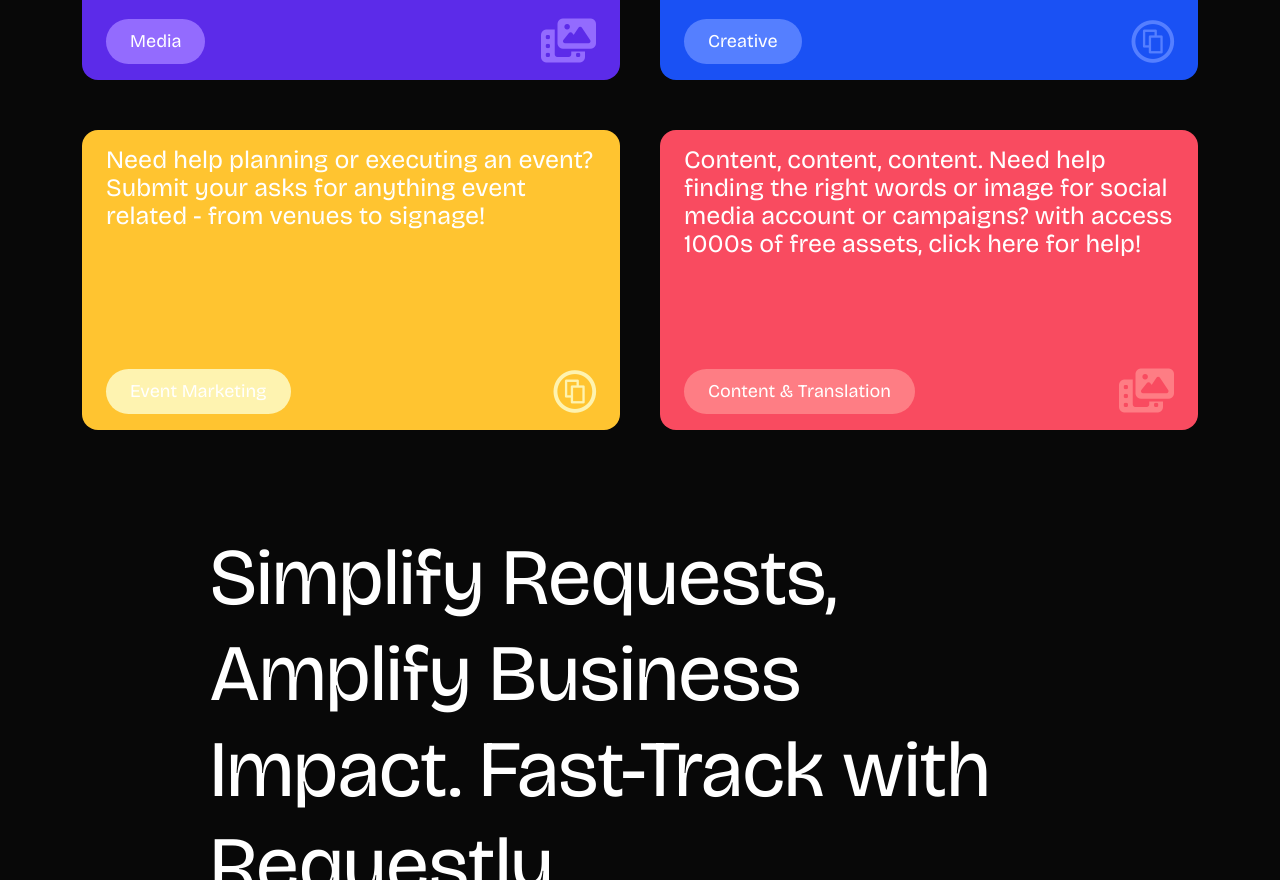
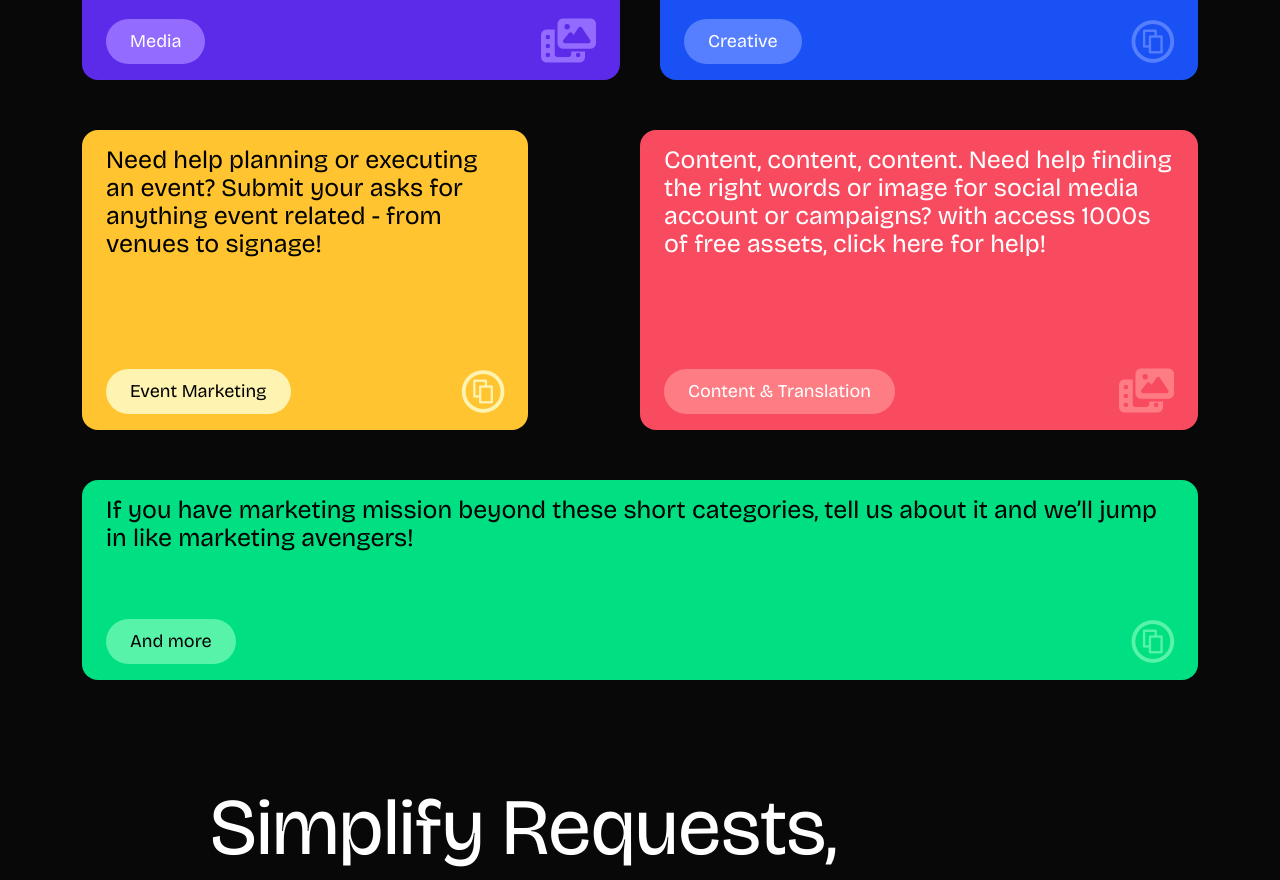
Before and after one commit to ChamanvirKaur/requestly-frontEnd, a React (Create React App) app: page / in a window 1280 px wide. Shown: the part 1000-1880 px from the top of the page. Built offline with nearby package versions, Linux system fonts and the light colour scheme.

Commit message:
Home page with new Design

```diff
--- a/src/Components/landing-page/Landing.css
+++ b/src/Components/landing-page/Landing.css
@@ -110,7 +110,6 @@
   font-weight: 400;
   font-size: 25px;
   line-height: 28px;
-  color: #ffffff;
   margin-bottom: 50px;
 }
 
@@ -146,7 +145,7 @@
 .services-list-2 {
   display: grid;
   grid-template-columns: repeat(auto-fit, minmax(500px, 1fr));
-  grid-gap: 40px;
+  grid-gap: 0px;
   margin-top: 50px;
 }
 
@@ -155,7 +154,6 @@
   border-radius: 16px;
   transition: background 0.5s, transform 0.5s;
   position: absolute; /* Fix the position at the bottom of the container */
-
   min-height: 300px;
 }
 
@@ -163,7 +161,7 @@
   font-weight: 400;
   font-size: 25px;
   line-height: 28px;
-  color: #ffffff;
+
 }
 
 .services-list-2 .service-icon-2 {
@@ -189,7 +187,44 @@
   font-size: 44px;
 }
 
+.services-list-3{
 
+  margin-top: 50px;
+}
+
+.services-list-3 .service-3 {
+  padding: 16px 24px;
+  border-radius: 16px;
+  min-height: 200px;
+}
+
+.services-list-3 .service-icon-3 {
+  width: 100%;
+  color: #ffffff;
+  display: flex;
+  justify-content: space-between;
+  align-items: center;
+  position: absolute; /* Fix the position at the bottom of the container */
+  bottom: 16px; /* Distance from the bottom of the container */
+  left: 0;
+  padding: 0 24\px;
+}
+.services-list-3 p {
+  font-weight: 400;
+  font-size: 25px;
+  line-height: 28px;
+
+}
+.service-icon-3 button {
+  /* width: 117px; */
+  height: 45px;
+  border-radius: 100px;
+  padding: 8px 24px;
+}
+
+.service-icon-3 i {
+  font-size: 44px;
+}
 /* other info */
 
 .picinfo{
--- a/src/Components/landing-page/Landing.js
+++ b/src/Components/landing-page/Landing.js
@@ -24,7 +24,8 @@
             animation: "fade-right",
             buttonBackground : "#936BFE",
             buttonBorder : "#936BFE",
-            subcategory : ['Print AD','Radio AD','Radio Remote Broadcast','Social Media AD','OOH AD','Other']
+            subcategory : ['Print AD','Radio AD','Radio Remote Broadcast','Social Media AD','OOH AD','Other'],
+            textColor:'#FFFFFF',
         },
         {
             content: "Our human (and AI enabled) creative team are standing by. Need somethin designed Click here!",
@@ -34,7 +35,9 @@
             animation: "fade-left",
             buttonBackground : "#557FFF",
             buttonBorder:"#557FFF",
-            subcategory :['English','French','Simplified Chinese','Traditional Chinese']
+            subcategory :['English','French','Simplified Chinese','Traditional Chinese'],
+            textColor:'#FFFFFF',
+
         },
 
     ];
@@ -51,6 +54,8 @@
           buttonBackground : "#FEF3B0",
           buttonBorder:"#FEF3B0",
           subcategory: ['Event Materials','Sponsorship Request','Event Team','Other'],
+          textColor:'black',
+
       },
       {
         content: "Content, content, content. Need help finding the right words or image for social media account or campaigns? with access 1000s of free assets, click here for help!",
@@ -61,6 +66,8 @@
         buttonBackground : "#FE7D84",
         buttonBorder : "#FE7D84",
         subcategory: ['Poster','A-frame','Brochure','Sales Sheet','Business Card','Other'],
+        textColor:'#FFFFFF',
+
     }
 
   ];
@@ -69,11 +76,13 @@
     {
         content: "If you have marketing mission beyond these short categories, tell us about it and we’ll jump in like marketing avengers!",
         iconClass: "fa-brands fa-creative-commons-share",
-        buttonText: "General Marketing",
+        buttonText: "And more",
         backgroundColor: "#00DF82",
         animation: "fade-left",
         buttonBackground : "#57F3A8",
         buttonBorder:"#57F3A8",
+        textColor:'#000000',
+
     },
   ]
 
@@ -115,10 +124,10 @@
                             {services.map((service, index) => (
                               <div className='maincard'>
                                     <div className='thecard'>
-                                         <div key={index} className='service-1' data-aos={service.animation} style={{ backgroundColor: service.backgroundColor }}>
+                                         <div key={index} className='service-1' data-aos={service.animation} style={{ backgroundColor: service.backgroundColor , color:service.textColor}}>
                                     <p>{service.content}</p>
                                     <div className='service-icon-1'>
-                                        <button style={{ color : "#ffffff" , backgroundColor : service.buttonBackground , border : service.buttonBorder}}>{service.buttonText}</button>
+                                        <button style={{ color : service.textColor , backgroundColor : service.buttonBackground , border : service.buttonBorder}}>{service.buttonText}</button>
                                         <i className={service.iconClass} style={{color : service.buttonBackground}}></i>
                                     </div>
                                         </div>
@@ -147,15 +156,15 @@
                         {services2.map((services2, index) => (
                                 <div className='maincard'>
                                     <div className='thecard'>
-                                        <div key={index} className='service-2' data-aos={services2.animation} style={{ backgroundColor: services2.backgroundColor }}>
+                                        <div key={index} className='service-2' data-aos={services2.animation} style={{ backgroundColor: services2.backgroundColor , color:services2.textColor , width: index === 0 ? "80%" : "100%"}}>
                                         <p>{services2.content}</p>
                                         <div className='service-icon-2'>
-                                            <button style={{ color : "#ffffff" , backgroundColor : services2.buttonBackground , border : services2.buttonBorder}}>{services2.buttonText}</button>
+                                            <button style={{ color :services2.textColor , backgroundColor : services2.buttonBackground , border : services2.buttonBorder}}>{services2.buttonText}</button>
                                             <i className={services2.iconClass} style={{color : services2.buttonBackground}}></i>
                                         </div>
                                         </div>
 
-                                        <div className='service-2-back' style={{backgroundColor:services2.backgroundColor}}>
+                                        <div className='service-2-back' style={{backgroundColor:services2.backgroundColor }}>
                                         {services2.subcategory.map((item, idx) => (
                                         <span   style={{
                                           padding: "8px 16px",
@@ -174,6 +183,21 @@
                             ))}
                         </div>
 
+                        <div className='services-list-3'>
+                        {services3.map((service, index) => (
+                              <div >
+                                    <div >
+                                         <div key={index} className='service-3' data-aos={service.animation} style={{ backgroundColor: service.backgroundColor , color:service.textColor}}>
+                                    <p>{service.content}</p>
+                                    <div className='service-icon-3'>
+                                        <button style={{ color : service.textColor , backgroundColor : service.buttonBackground , border : service.buttonBorder, }}>{service.buttonText}</button>
+                                        <i className={service.iconClass} style={{color : service.buttonBackground}}></i>
+                                    </div>
+                                        </div>
+                                    </div>
+                              </div>
+                        ))}
+                        </div>
 
                     </div>
                 </div>
```
